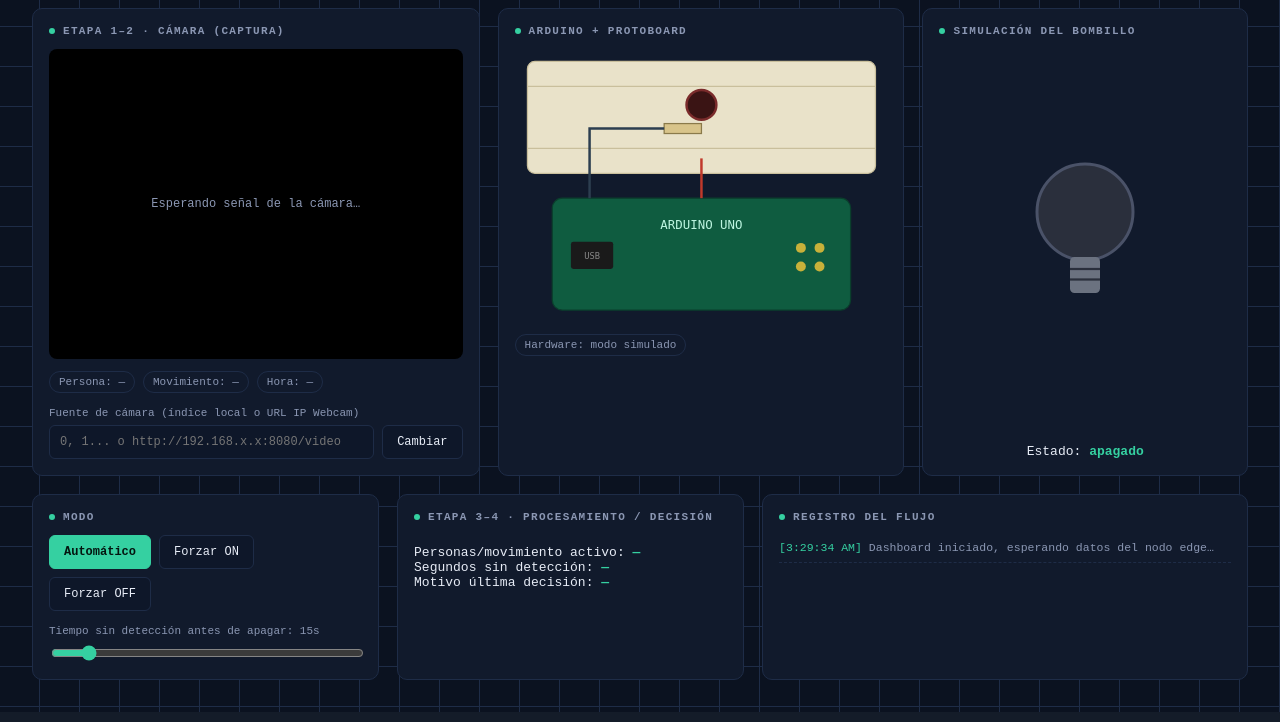
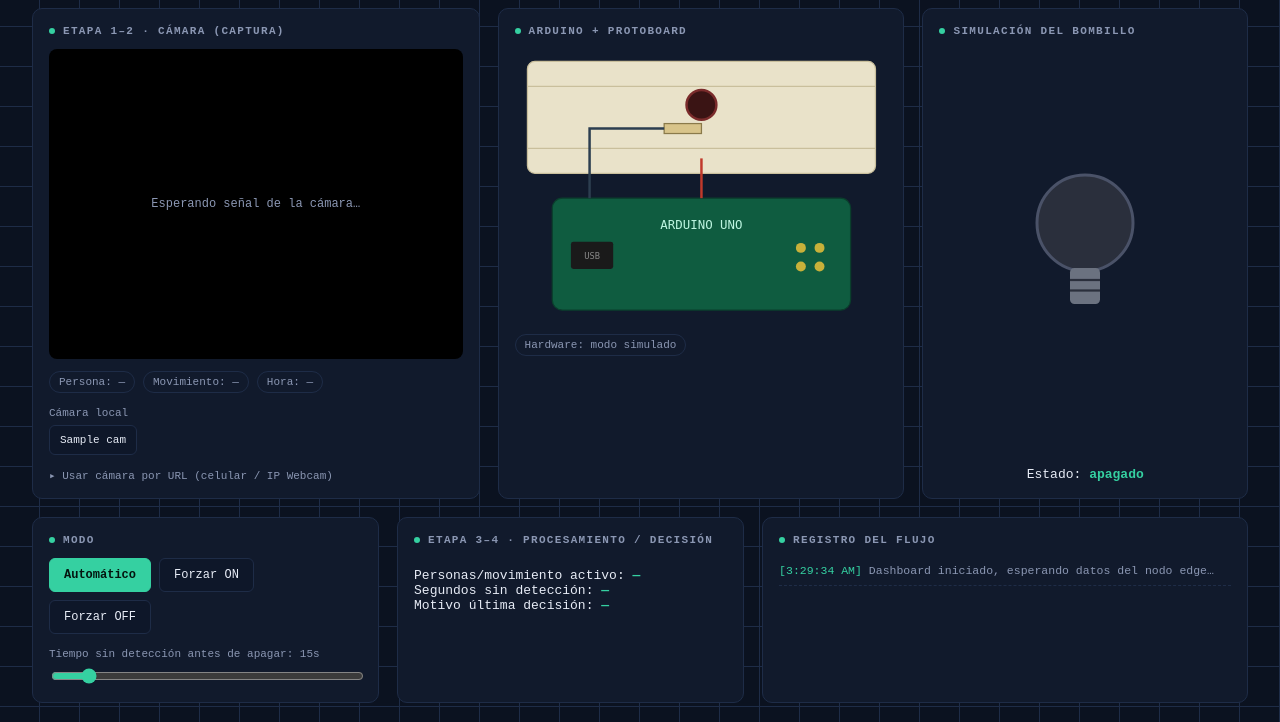
Before and after one commit to Alejandro2745/Edge_Project_Camera, a Flask app: template edge/templates/index.html in a window 1280 px wide. Shown: the part 133-855 px from the top of the page. Run offline with Flask 3, Linux system fonts and the light colour scheme; the template is opened without the code that fills it: most values are stand-ins (such as "Sample title", 1, 10 or a date in 2020); some libraries are stand-ins or nearby versions.

Commit message:
Botones por camara local en el dashboard, con nombre real del dispositivo
Reemplaza el campo de texto unico (indice o URL) por un boton por
cada camara local detectada, mostrando su nombre real del sistema
(p.ej. "USB2.0 HD UVC WebCam") en vez de solo un numero, para poder
diferenciar cual usar. La URL de camara IP/celular sigue disponible
pero colapsada en un <details> aparte, ya que es el caso de uso
secundario.

- edge/deteccion.py: DetectorPresencia.listar_camaras() usa pygrabber
  (DirectShow) para los nombres reales en Windows, con fallback
  generico "Camara N" si la libreria no esta disponible. abrir() y
  cambiar_camara() ahora fuerzan CAP_DSHOW para indices locales, para
  que el indice que ve el usuario coincida con el que abre OpenCV
  (mismo backend que usa pygrabber para enumerar).
- edge/app.py: pasa camaras_disponibles y camara_actual al template.
- requirements.txt: agrega pygrabber (opcional, con fallback).

Probado en este equipo: los 4 dispositivos reales aparecen con su
nombre correcto, el boton activo se resalta, y cambiar a la webcam
fisica (USB2.0 HD UVC WebCam) funciono de punta a punta -incluyendo
deteccion de persona/movimiento y encendido automatico de la luz.

Co-Authored-By: Claude Sonnet 5 <noreply@anthropic.com>

```diff
--- a/edge/app.py
+++ b/edge/app.py
@@ -126,6 +126,8 @@ def index():
         "index.html",
         timeout_inicial=TIMEOUT_INICIAL_SEG,
         puertos_disponibles=Actuador.listar_puertos(),
+        camaras_disponibles=DetectorPresencia.listar_camaras(),
+        camara_actual=CAMARA_INDEX,
     )
 
 
--- a/edge/templates/index.html
+++ b/edge/templates/index.html
@@ -108,6 +108,17 @@
   label.field{display:block; font-family:var(--mono); font-size:11px; color:var(--text-dim); margin:14px 0 6px;}
   input[type=range]{width:100%; accent-color:var(--trace);}
 
+  .btn-camara{font-size:11px; padding:8px 10px;}
+  .detalle-url{margin-top:14px;}
+  .detalle-url summary{
+    cursor:pointer; font-family:var(--mono); font-size:11px; color:var(--text-dim);
+    list-style:none;
+  }
+  .detalle-url summary::-webkit-details-marker{display:none;}
+  .detalle-url summary::before{content:"▸ "; color:var(--text-dim);}
+  .detalle-url[open] summary::before{content:"▾ ";}
+  .detalle-url summary:hover{color:var(--trace);}
+
   #log{
     font-family:var(--mono); font-size:11.5px; color:var(--text-dim);
     max-height:170px; overflow-y:auto; line-height:1.6;
@@ -138,15 +149,28 @@
       <span class="badge" id="badge-movimiento">Movimiento: —</span>
       <span class="badge" id="badge-hora">Hora: —</span>
     </div>
-    <!-- NUEVO: control de cámara -->
-    <label class="field" for="input-camara">Fuente de cámara (índice local o URL IP Webcam)</label>
-    <div class="btn-row">
-      <input type="text" id="input-camara" placeholder="0, 1... o http://192.168.x.x:8080/video"
-            style="flex:1; font-family:var(--mono); font-size:12px; padding:8px 10px;
-                    border-radius:6px; border:1px solid var(--panel-line);
-                    background:#0e1729; color:var(--text);">
-      <button class="btn" id="btn-cambiar-camara">Cambiar</button>
+    <!-- Cámaras locales detectadas -->
+    <label class="field">Cámara local</label>
+    <div class="btn-row" id="camaras-locales">
+      {% for cam in camaras_disponibles %}
+      <button class="btn btn-camara{{ ' on' if cam.indice == camara_actual else '' }}"
+              data-indice="{{ cam.indice }}" title="{{ cam.nombre }} (índice {{ cam.indice }})">{{ cam.nombre }}</button>
+      {% else %}
+      <span class="placeholder" style="font-size:12px;">No se detectaron cámaras locales</span>
+      {% endfor %}
     </div>
+
+    <!-- Cámara por URL (celular / IP Webcam): oculta salvo que se necesite -->
+    <details class="detalle-url">
+      <summary>Usar cámara por URL (celular / IP Webcam)</summary>
+      <div class="btn-row" style="margin-top:8px;">
+        <input type="text" id="input-camara" placeholder="http://192.168.x.x:8080/video"
+              style="flex:1; font-family:var(--mono); font-size:12px; padding:8px 10px;
+                      border-radius:6px; border:1px solid var(--panel-line);
+                      background:#0e1729; color:var(--text);">
+        <button class="btn" id="btn-cambiar-camara">Cambiar</button>
+      </div>
+    </details>
   </div>
 
   <!-- PANEL 2: ARDUINO + PROTOBOARD -->
@@ -326,6 +350,14 @@
     agregarLog(`Solicitando cambio de cámara a "${valor}"…`);
   });
 
+  document.querySelectorAll('.btn-camara').forEach(btn => {
+    btn.addEventListener('click', () => {
+      const indice = parseInt(btn.dataset.indice, 10);
+      socket.emit('cambiar_camara', { camara: indice });
+      agregarLog(`Solicitando cambio a cámara local "${btn.textContent.trim()}"…`);
+    });
+  });
+
   socket.on('resultado_cambio_camara', (data) => {
     agregarLog(
       (data.exito ? '✅ ' : '⚠️ ') + data.mensaje + ` (fuente: ${data.camara})`
@@ -333,6 +365,9 @@
     if (data.exito) {
       // El video puede tardar 1-2 frames en refrescar con la nueva fuente
       videoPlaceholder.style.display = 'none';
+      document.querySelectorAll('.btn-camara').forEach(b => {
+        b.classList.toggle('on', parseInt(b.dataset.indice, 10) === data.camara);
+      });
     }
   });
 
--- a/requirements.txt
+++ b/requirements.txt
@@ -7,6 +7,9 @@ opencv-python==4.10.0.84
 paho-mqtt==1.6.1
 pyserial==3.5
 numpy
+pygrabber==0.2   # Windows: nombres reales de camaras locales en el dashboard
+                 # (opcional - si falla al instalar/importar en otro SO, el
+                 # dashboard cae solo a "Camara N" genericas, sin romper nada)
 
 # Fog (fog/fog_node.py) - reutiliza flask y paho-mqtt de arriba, sin
 # dependencias adicionales. Si se despliega fog/ solo en otro equipo
```
Also changed, not shown: edge/deteccion.py (+44 -2 lines).
